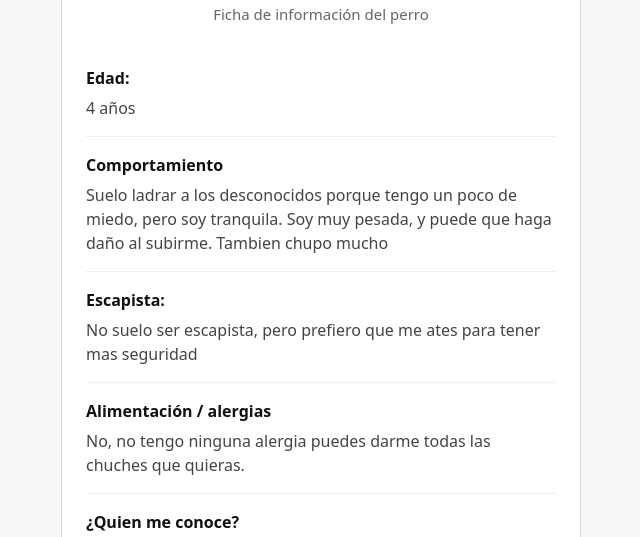
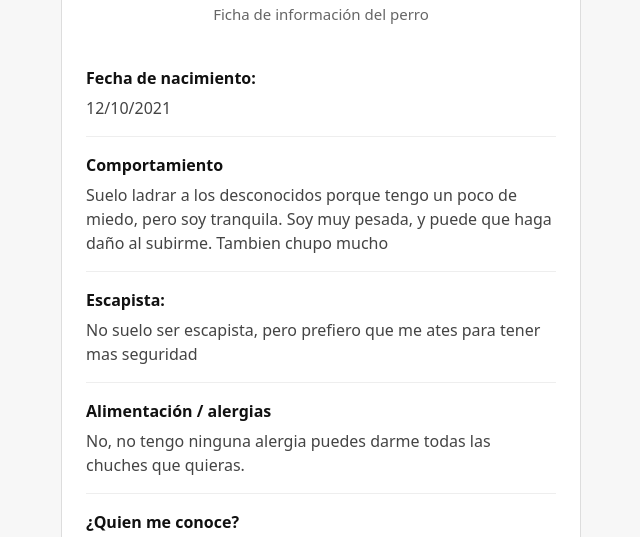
Before and after one commit to quierounperro/infoperro, a plain HTML site: page QXRoZW5lYVNvbmlh/index.html in a window 1280 px wide. Shown: the part 232-769 px from the top of the page, without its empty margins (319-959 px from the left). Drawn offline with Linux system fonts and the light colour scheme.

Commit message:
actualizar fecha nacimiento

```diff
--- a/QXRoZW5lYVNvbmlh/index.html
+++ b/QXRoZW5lYVNvbmlh/index.html
@@ -100,8 +100,8 @@
       <h1>Athenea</h1>
       <p class="subtitle">Ficha de información del perro</p>
        <div class="section">
-        <span class="label">Edad:</span>
-        <p class="text">4 años</p>
+        <span class="label">Fecha de nacimiento:</span>
+        <p class="text">12/10/2021</p>
       </div>
       <div class="section">
         <span class="label">Comportamiento</span>
```
